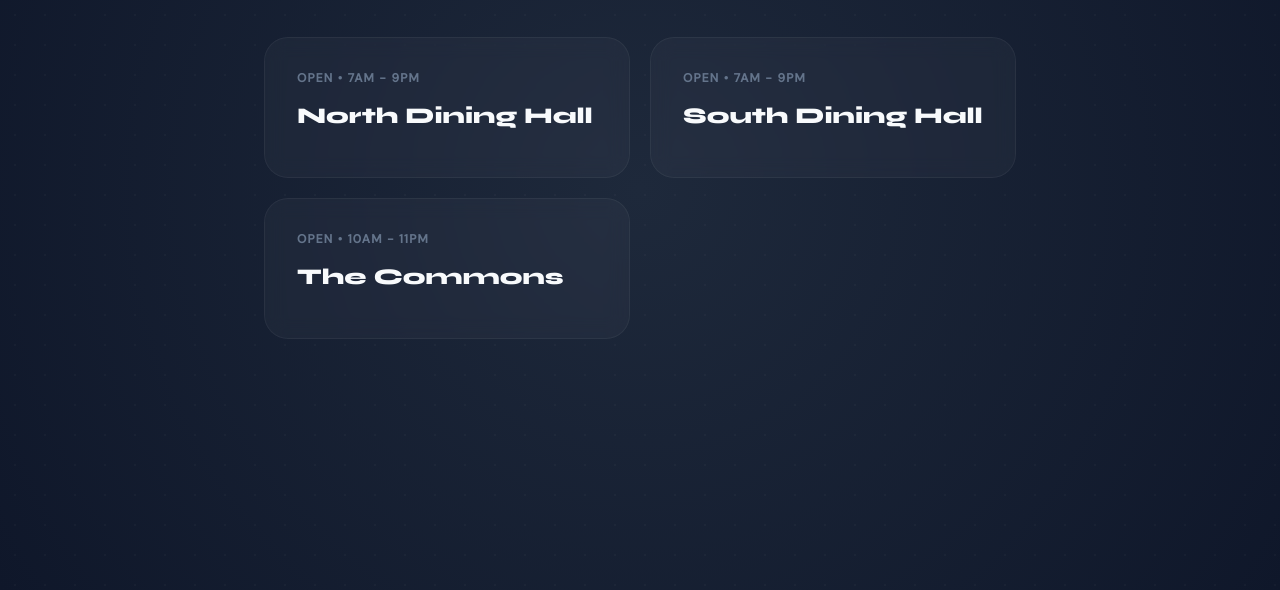
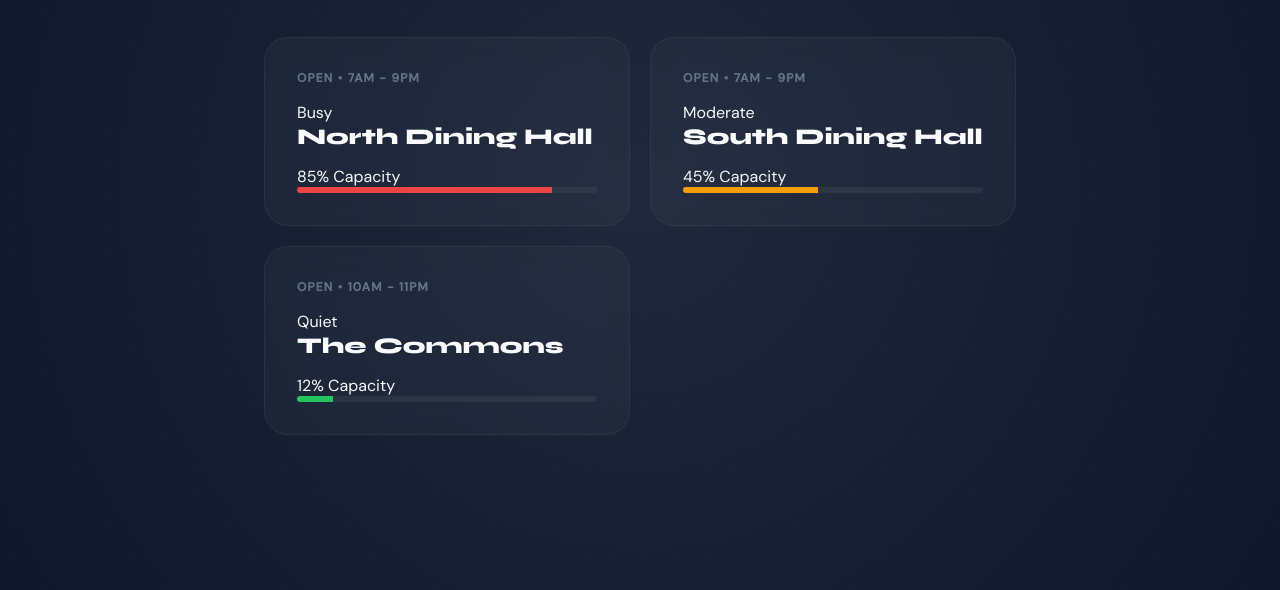
Before and after one commit to hansikav29/campusTap, a plain HTML site: page dining.html in a window 1280 px wide. Shown: the part 210-800 px from the top of the page. Drawn offline with Linux system fonts and the light colour scheme.

Commit message:
Updated dining.html to add occupancy

```diff
--- a/dining.html
+++ b/dining.html
@@ -37,17 +37,43 @@
     </header>
 
     <div class="cards">
+  <!-- North Dining Hall -->
   <div class="card clickable" onclick="showMenu('North Dining Hall')">
+    <div class="card-header-flex">
         <p class="card-label">Open • 7am - 9pm</p>
+        <span class="status-tag busy">Busy</span>
+    </div>
     <p class="card-value" style="font-size: 1.4rem;">North Dining Hall</p>
+    <div class="occupancy-wrapper">
+        <div class="occupancy-text">85% Capacity</div>
+        <div class="card-progress"><div class="bar" style="width: 85%; background: #ef4444;"></div></div>
     </div>
+  </div>
+
+  <!-- South Dining Hall -->
   <div class="card clickable" onclick="showMenu('South Dining Hall')">
+    <div class="card-header-flex">
         <p class="card-label">Open • 7am - 9pm</p>
+        <span class="status-tag moderate">Moderate</span>
+    </div>
     <p class="card-value" style="font-size: 1.4rem;">South Dining Hall</p>
+    <div class="occupancy-wrapper">
+        <div class="occupancy-text">45% Capacity</div>
+        <div class="card-progress"><div class="bar" style="width: 45%; background: #f59e0b;"></div></div>
     </div>
+  </div>
+
+  <!-- The Commons -->
   <div class="card clickable" onclick="showMenu('The Commons')">
+    <div class="card-header-flex">
         <p class="card-label">Open • 10am - 11pm</p>
+        <span class="status-tag quiet">Quiet</span>
+    </div>
     <p class="card-value" style="font-size: 1.4rem;">The Commons</p>
+    <div class="occupancy-wrapper">
+        <div class="occupancy-text">12% Capacity</div>
+        <div class="card-progress"><div class="bar" style="width: 12%; background: #22c55e;"></div></div>
+    </div>
   </div>
 </div>
 
```
Lines whose indentation alone changed are shown as unchanged.
